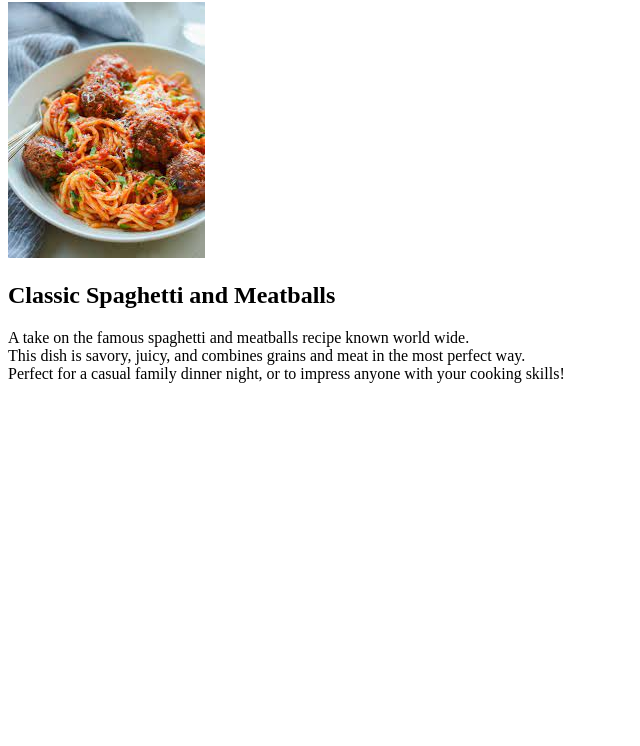
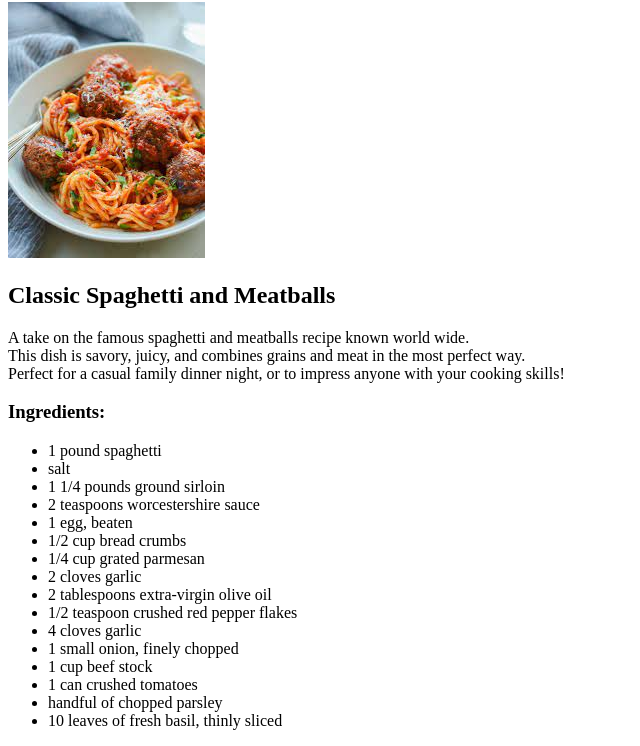
Before and after one commit to seniortoad/odin-recipes, a plain HTML site: page recipes/spaghettiandmeatballs.html in a window 1280 px wide. Shown: the part 78-824 px from the top of the page, without its empty margins (0-640 px from the left). Before the commit the page ends 800 px from the top, so only its background shows below. Drawn offline with Linux system fonts and the light colour scheme.

Commit message:
Add Ingredients

```diff
--- a/recipes/spaghettiandmeatballs.html
+++ b/recipes/spaghettiandmeatballs.html
@@ -21,6 +21,30 @@
         Perfect for a casual family dinner night, or to impress anyone with your cooking skills!
     </p>
 
+    <h3>
+        Ingredients:
+    </h3>
+
+    <ul>
+        <li>1 pound spaghetti</li>
+        <li>salt</li>
+        <li>1 1/4 pounds ground sirloin</li>
+        <li>2 teaspoons worcestershire sauce</li>
+        <li>1 egg, beaten</li>
+        <li>1/2 cup bread crumbs</li>
+        <li>1/4 cup grated parmesan</li>
+        <li>2 cloves garlic</li>
+        <li>2 tablespoons extra-virgin olive oil</li>
+        <li>1/2 teaspoon crushed red pepper flakes</li>
+        <li>4 cloves garlic</li>
+        <li>1 small onion, finely chopped</li>
+        <li>1 cup beef stock</li>
+        <li>1 can crushed tomatoes</li>
+        <li>handful of chopped parsley</li>
+        <li>10 leaves of fresh basil, thinly sliced</li>
+    </ul>
+
+
 
 
 </body>
```
